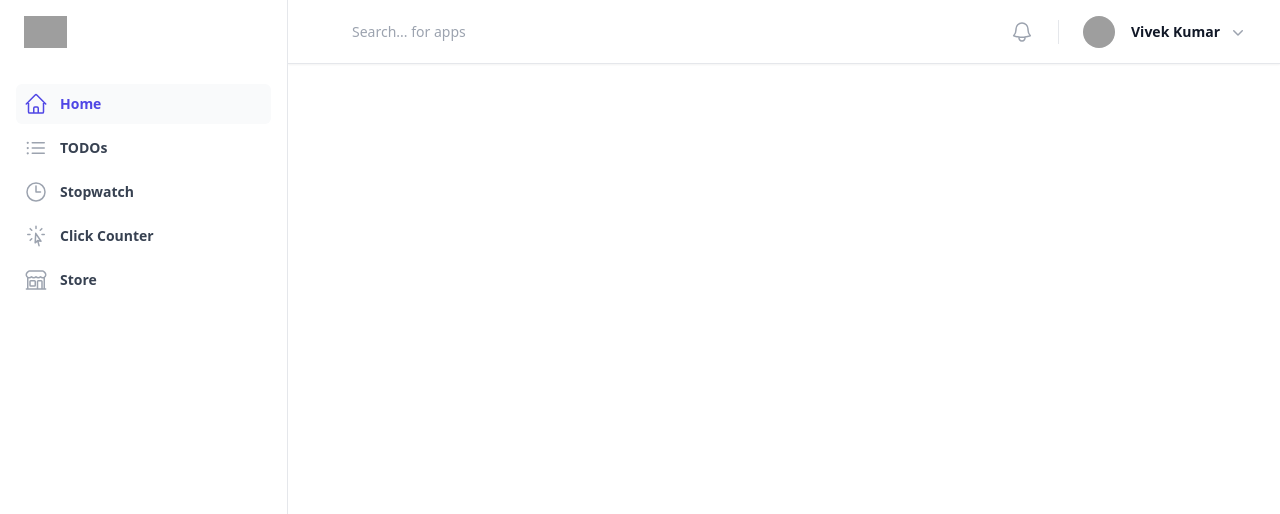
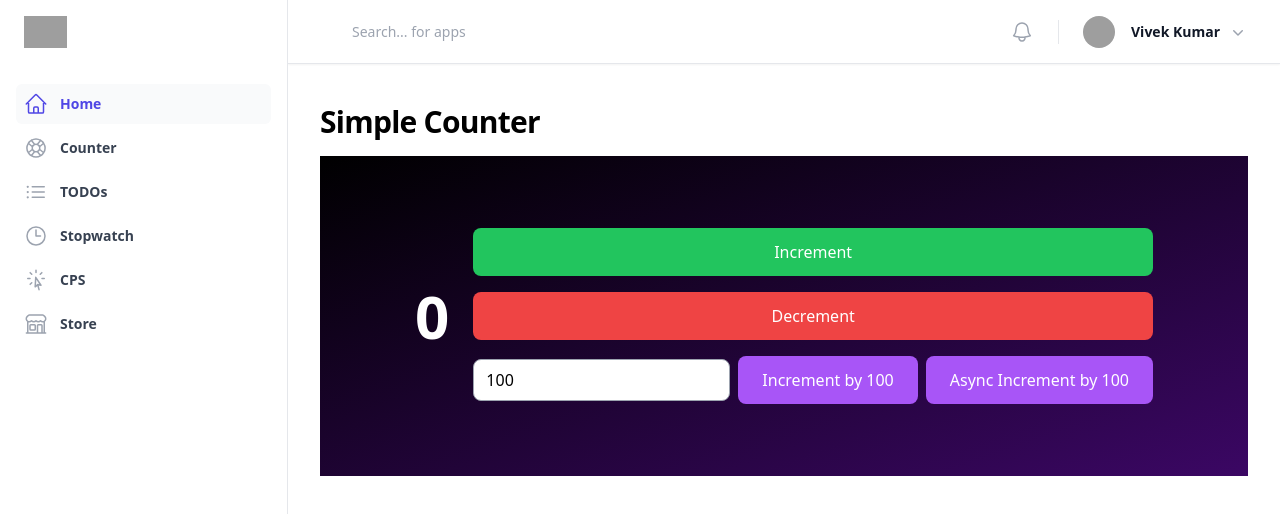
Before and after one commit to vivekwaah/reaction, a React (Vite) app: page /counter in a window 1280 px wide. Shown: the top 514 px of the page. Built offline with nearby package versions, Linux system fonts and the light colour scheme; grey boxes are pictures that could not be loaded.

Commit message:
Redux setup with counter app (#3)
* Setup redux with simple and sample counter app

* Use store for user input field

* Add async code

```diff
--- a/package.json
+++ b/package.json
@@ -12,6 +12,7 @@
   "dependencies": {
     "@headlessui/react": "^1.7.18",
     "@heroicons/react": "^2.1.1",
+    "@reduxjs/toolkit": "^2.2.3",
     "@tailwindcss/aspect-ratio": "^0.4.2",
     "@tailwindcss/forms": "^0.5.7",
     "@tailwindcss/typography": "^0.5.12",
@@ -20,6 +21,7 @@
     "react": "^18.2.0",
     "react-dom": "^18.2.0",
     "react-icons": "^5.0.1",
+    "react-redux": "^9.1.2",
     "react-router-dom": "^6.22.3",
     "vite-tsconfig-paths": "^4.3.1"
   },
--- /dev/null
+++ b/src/components/Apps/Counter/Counter.tsx
@@ -0,0 +1,73 @@
+import React from 'react';
+import { useDispatch, useSelector } from 'react-redux';
+import { RootState } from '../../../state/store';
+import { decrement, increment, incrementAsync, incrementByValue, setUserIncrementValue } from '../../../state/counter/counterSlice';
+import Heading from './Heading';
+
+const Counter = () => {
+	const count = useSelector((state: RootState) => state.counter.value);
+	const userIncrementValue = useSelector((state: RootState) => state.counter.userIncrementValue);
+	const dispatch = useDispatch();
+
+	const handleInputChange = (e: React.ChangeEvent<HTMLInputElement>) => {
+		dispatch(setUserIncrementValue(parseInt(e.target.value)));
+	};
+
+	const handleIncrementByValue = () => {
+		dispatch(incrementByValue(userIncrementValue));
+	};
+
+	const handleAsyncIncrementByValue = () => {
+		dispatch(incrementAsync(userIncrementValue))
+	};
+
+	return (
+		<>
+			<Heading />
+			<div className="flex flex-col items-center justify-center h-80 py-6 bg-gradient-to-br from-black to-purple-950 text-white">
+				<div className="flex items-center justify-center">
+					<span className="text-6xl font-bold mr-6">{count}</span>
+					<div className="flex flex-col">
+						<button
+							className="px-6 py-3 bg-green-500 text-white rounded-lg mb-4 hover:bg-green-600 focus:outline-none focus:ring-2 focus:ring-green-400"
+							onClick={() => dispatch(increment())}
+						>
+							Increment
+						</button>
+						<button
+							className="px-6 py-3 bg-red-500 text-white rounded-lg hover:bg-red-600 focus:outline-none focus:ring-2 focus:ring-red-400 mb-4"
+							onClick={() => dispatch(decrement())}
+						>
+							Decrement
+						</button>
+						<div className="flex items-center">
+							<input
+								type="number"
+								min="1"
+								placeholder="Enter value"
+								value={userIncrementValue}
+								onChange={handleInputChange}
+								className="px-3 py-2 border border-gray-400 rounded-lg mr-2 focus:outline-none focus:border-purple-400 text-black"
+							/>
+							<button
+								disabled={isNaN(userIncrementValue)}
+								className="px-6 py-3 bg-purple-500 text-white rounded-lg hover:bg-purple-600 focus:outline-none focus:ring-2 focus:ring-purple-400"
+								onClick={handleIncrementByValue}
+							>
+								Increment by {isNaN(userIncrementValue) ? '---' : userIncrementValue}
+							</button>
+							<button
+								className="px-6 py-3 ml-2 bg-purple-500 text-white rounded-lg hover:bg-purple-600 focus:outline-none focus:ring-2 focus:ring-purple-400"
+								onClick={handleAsyncIncrementByValue}
+							>
+								Async Increment by {isNaN(userIncrementValue) ? '---' : userIncrementValue}
+							</button>
+						</div>
+					</div>
+				</div>
+			</div>
+		</>
+	);
+};
+
+export default Counter;
--- /dev/null
+++ b/src/components/Apps/Counter/Heading.tsx
@@ -0,0 +1,14 @@
+const Heading = () => {
+
+	return (
+		<div className="md:flex md:items-center md:justify-between mb-4">
+			<div className="min-w-0 flex-1">
+				<h2 className="text-2xl font-bold leading-7 sm:truncate sm:text-3xl sm:tracking-tight">
+					Simple Counter
+				</h2>
+			</div>
+		</div>
+	)
+}
+
+export default Heading;
--- a/src/index.tsx
+++ b/src/index.tsx
@@ -3,14 +3,19 @@ import ReactDOM from 'react-dom/client';
 import './index.css';
 import App from './App';
 import { BrowserRouter } from 'react-router-dom';
+import { Provider } from 'react-redux';
+import { store } from './state/store';
 
 const root: ReactDOM.Root = ReactDOM.createRoot(
   document.getElementById('root') as HTMLElement
 );
+
 root.render(
   <React.StrictMode>
     <BrowserRouter>
-      <App />
+      <Provider store={store}>
+        <App />
+      </Provider>
     </BrowserRouter>
   </React.StrictMode>
 );
--- a/src/navigations/AppNavigations.ts
+++ b/src/navigations/AppNavigations.ts
@@ -1,16 +1,18 @@
-import { BuildingStorefrontIcon, ClockIcon, CursorArrowRaysIcon, HomeIcon, ListBulletIcon } from '@heroicons/react/24/outline';
+import { BuildingStorefrontIcon, ClockIcon, CursorArrowRaysIcon, HomeIcon, LifebuoyIcon, ListBulletIcon } from '@heroicons/react/24/outline';
 import Home from '../components/Home';
 import TodosApp from '../components/Apps/TodoList/TodosApp';
 import Stopwatch from '../components/Apps/Stopwatch/Stopwatch';
-import ClickCounter from '../components/Apps/ClickCounter/ClickCounter';
+import ClickCounter from '../components/Apps/ClickPerSecond/ClickCounter';
 import AppNavigationsModel from './AppNavigationsModel';
 import Store from '../components/Apps/ProductStore/Products';
+import Counter from '../components/Apps/Counter/Counter';
 
 // TODO: Add sub navigation
 export const AppNavigations: AppNavigationsModel[] = [
 	{ name: 'Home', route: '/', icon: HomeIcon, component: Home },
+	{ name: 'Counter', route: '/counter', icon: LifebuoyIcon, component: Counter },
 	{ name: 'TODOs', route: '/todos', icon: ListBulletIcon, component: TodosApp },
 	{ name: 'Stopwatch', route: '/stopwatch', icon: ClockIcon, component: Stopwatch },
-	{ name: 'Click Counter', route: '/click-counter', icon: CursorArrowRaysIcon, component: ClickCounter },
+	{ name: 'CPS', route: '/cps', icon: CursorArrowRaysIcon, component: ClickCounter },
 	{ name: 'Store', route: '/store', icon: BuildingStorefrontIcon, component: Store },
 ];
--- /dev/null
+++ b/src/state/counter/counterSlice.ts
@@ -0,0 +1,55 @@
+import { createAsyncThunk, createSlice, PayloadAction } from "@reduxjs/toolkit";
+
+interface CounterState {
+	value: number;
+	userIncrementValue: number;
+}
+
+const initialState: CounterState = {
+	value: 0,
+	userIncrementValue: 100,
+}
+
+const counterSlice = createSlice({
+	name: 'counter',
+	initialState,
+	reducers: {
+		increment: (state) => {
+			state.value += 1;
+		},
+		decrement: (state) => {
+			state.value -= 1;
+		},
+		incrementByValue: (state, action: PayloadAction<number>) => {
+			state.value += action.payload;
+		},
+		setUserIncrementValue: (state, action: PayloadAction<number>) => {
+			state.userIncrementValue = action.payload;
+		},
+	},
+	extraReducers: (builder) => {
+		builder.
+			addCase(incrementAsync.fulfilled, (state, action: PayloadAction<number>) => {
+				state.value += action.payload;
+			}).addCase(incrementAsync.pending, () => {
+				console.log('Pending state!')
+			})
+	}
+});
+
+export const incrementAsync = createAsyncThunk(
+	"counter/incrementAsync",
+	async (amount: number) => {
+		await new Promise((resolve) => setTimeout(resolve, 2000));
+		return amount;
+	}
+)
+
+export const {
+	increment,
+	decrement,
+	incrementByValue,
+	setUserIncrementValue
+} = counterSlice.actions;
+
+export default counterSlice.reducer;
--- /dev/null
+++ b/src/state/store.ts
@@ -0,0 +1,13 @@
+import { configureStore } from "@reduxjs/toolkit";
+import counterReducer from "./counter/counterSlice";
+
+
+export const store = configureStore({
+	reducer: {
+		counter: counterReducer
+	}
+});
+
+export type RootState = ReturnType<typeof store.getState>
+
+export type AppDispatch = typeof store.dispatch
```
Also changed, not shown: src/components/Apps/ClickPerSecond/ClickCounter.tsx (renamed from src/components/Apps/ClickCounter/ClickCounter.tsx), src/components/Apps/ClickPerSecond/CpsStats.tsx (renamed from src/components/Apps/ClickCounter/CpsStats.tsx), src/components/Apps/ClickPerSecond/utils/models.ts (renamed from src/components/Apps/ClickCounter/utils/models.ts), 1 other file (tests, documents, lock files or other folders).
